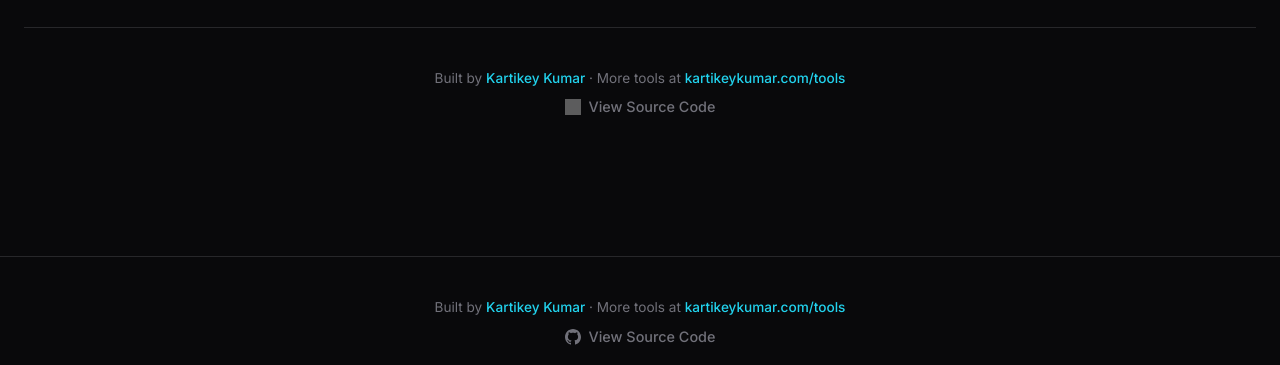
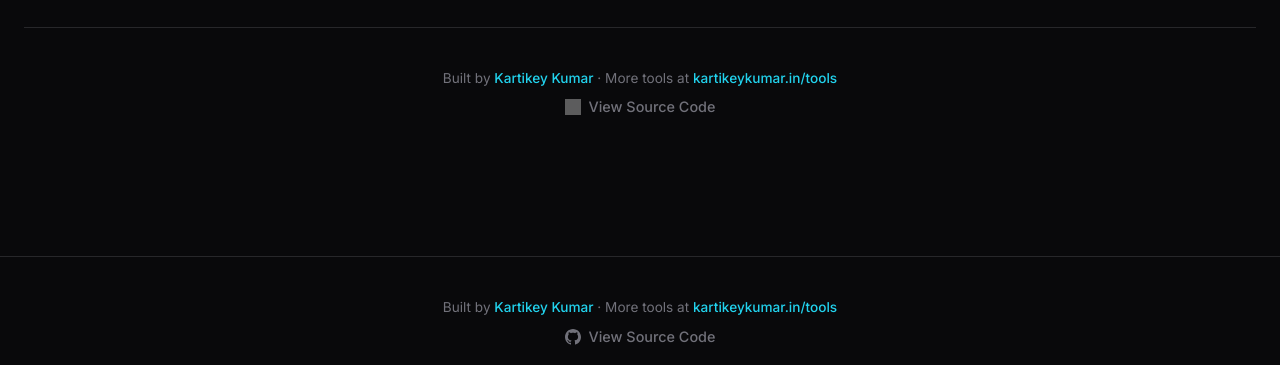
Before and after one commit to kartikeykumar09/prompt-templates, a React (Vite) app: page / in a window 1280 px wide. Shown: the part 1906-2271 px from the top of the page. Built offline with nearby package versions, Linux system fonts and the light colour scheme; grey boxes are pictures that could not be loaded.

Commit message:
Update domain from kartikeykumar.com to kartikeykumar.in across all relevant files.

```diff
--- a/index.html
+++ b/index.html
@@ -17,23 +17,23 @@
   <meta name="author" content="Kartikey Kumar" />
   <meta name="application-name" content="Prompt Templates" />
   <meta name="robots" content="index, follow" />
-  <link rel="canonical" href="https://kartikeykumar.com/tools/prompt-templates/" />
+  <link rel="canonical" href="https://kartikeykumar.in/tools/prompt-templates/" />
 
   <!-- Open Graph / Facebook -->
   <meta property="og:type" content="website" />
-  <meta property="og:url" content="https://kartikeykumar.com/tools/prompt-templates/" />
+  <meta property="og:url" content="https://kartikeykumar.in/tools/prompt-templates/" />
   <meta property="og:title" content="Prompt Engineering Templates for Developers" />
   <meta property="og:description"
     content="Stop guessing. Use battle-tested prompt templates for code reviews, unit tests, and system design. Built for software engineers." />
-  <meta property="og:image" content="https://kartikeykumar.com/og-image.jpg" />
+  <meta property="og:image" content="https://kartikeykumar.in/og-image.jpg" />
 
   <!-- Twitter -->
   <meta property="twitter:card" content="summary_large_image" />
-  <meta property="twitter:url" content="https://kartikeykumar.com/tools/prompt-templates/" />
+  <meta property="twitter:url" content="https://kartikeykumar.in/tools/prompt-templates/" />
   <meta property="twitter:title" content="Prompt Engineering Templates for Developers" />
   <meta property="twitter:description"
     content="Battle-tested prompt templates for code reviews, unit tests, and system design. Built for software engineers." />
-  <meta property="twitter:image" content="https://kartikeykumar.com/og-image.jpg" />
+  <meta property="twitter:image" content="https://kartikeykumar.in/og-image.jpg" />
 
   <!-- Structured Data (JSON-LD) -->
   <script type="application/ld+json">
@@ -43,11 +43,11 @@
       "name": "Prompt Engineering Templates",
       "applicationCategory": "DeveloperApplication",
       "operatingSystem": "Web",
-      "url": "https://kartikeykumar.com/tools/prompt-templates/",
+      "url": "https://kartikeykumar.in/tools/prompt-templates/",
       "author": {
         "@type": "Person",
         "name": "Kartikey Kumar",
-        "url": "https://kartikeykumar.com"
+        "url": "https://kartikeykumar.in"
       },
       "description": "A curated library of production-ready prompt templates for software development tasks including code reviews, testing, and debugging.",
       "offers": {
--- a/src/App.tsx
+++ b/src/App.tsx
@@ -211,8 +211,8 @@ function App() {
         {/* Footer */}
         <footer className="footer">
           <p>
-            Built by <a href="https://kartikeykumar.com" target="_blank" rel="noopener noreferrer">Kartikey Kumar</a> ·
-            More tools at <a href="https://kartikeykumar.com/tools" target="_blank" rel="noopener noreferrer">kartikeykumar.com/tools</a>
+            Built by <a href="https://kartikeykumar.in" target="_blank" rel="noopener noreferrer">Kartikey Kumar</a> ·
+            More tools at <a href="https://kartikeykumar.in/tools" target="_blank" rel="noopener noreferrer">kartikeykumar.in/tools</a>
           </p>
           <a href="https://github.com/kartikeykumar09/prompt-templates" target="_blank" rel="noopener noreferrer" className="github-footer-link" style={{ display: 'inline-flex', alignItems: 'center', gap: '0.5rem', marginTop: '0.5rem', color: 'var(--text-muted)', textDecoration: 'none', fontSize: '0.9rem' }}>
             <img src="https://unpkg.com/simple-icons@v13/icons/github.svg" width="16" height="16" style={{ filter: 'invert(0.5)', opacity: 0.7 }} alt="GitHub" />
@@ -305,8 +305,8 @@ function App() {
 
       <footer className="footer">
         <p>
-          Built by <a href="https://kartikeykumar.com" target="_blank" rel="noopener noreferrer">Kartikey Kumar</a> ·
-          More tools at <a href="https://kartikeykumar.com/tools" target="_blank" rel="noopener noreferrer">kartikeykumar.com/tools</a>
+          Built by <a href="https://kartikeykumar.in" target="_blank" rel="noopener noreferrer">Kartikey Kumar</a> ·
+          More tools at <a href="https://kartikeykumar.in/tools" target="_blank" rel="noopener noreferrer">kartikeykumar.in/tools</a>
         </p>
         <a href="https://github.com/kartikeykumar09/prompt-templates" target="_blank" rel="noopener noreferrer" style={{ display: 'inline-flex', alignItems: 'center', gap: '0.5rem', marginTop: '0.5rem', color: 'var(--text-muted)', textDecoration: 'none', fontSize: '0.9rem' }}>
           <svg width="16" height="16" viewBox="0 0 24 24" fill="currentColor"><path d="M12 0c-6.626 0-12 5.373-12 12 0 5.302 3.438 9.8 8.207 11.387.599.111.793-.261.793-.577v-2.234c-3.338.726-4.033-1.416-4.033-1.416-.546-1.387-1.333-1.756-1.333-1.756-1.089-.745.083-.729.083-.729 1.205.084 1.839 1.237 1.839 1.237 1.07 1.834 2.807 1.304 3.492.997.107-.775.418-1.305.762-1.604-2.665-.305-5.467-1.334-5.467-5.931 0-1.311.469-2.381 1.236-3.221-.124-.303-.535-1.524.117-3.176 0 0 1.008-.322 3.301 1.23.957-.266 1.983-.399 3.003-.404 1.02.005 2.047.138 3.006.404 2.291-1.552 3.297-1.23 3.297-1.23.653 1.653.242 2.874.118 3.176.77.84 1.235 1.911 1.235 3.221 0 4.609-2.807 5.624-5.479 5.921.43.372.823 1.102.823 2.222v3.293c0 .319.192.694.801.576 4.765-1.589 8.199-6.086 8.199-11.386 0-6.627-5.373-12-12-12z"/></svg>
```
Also changed, not shown: 1 other file (tests, documents, lock files or other folders).
